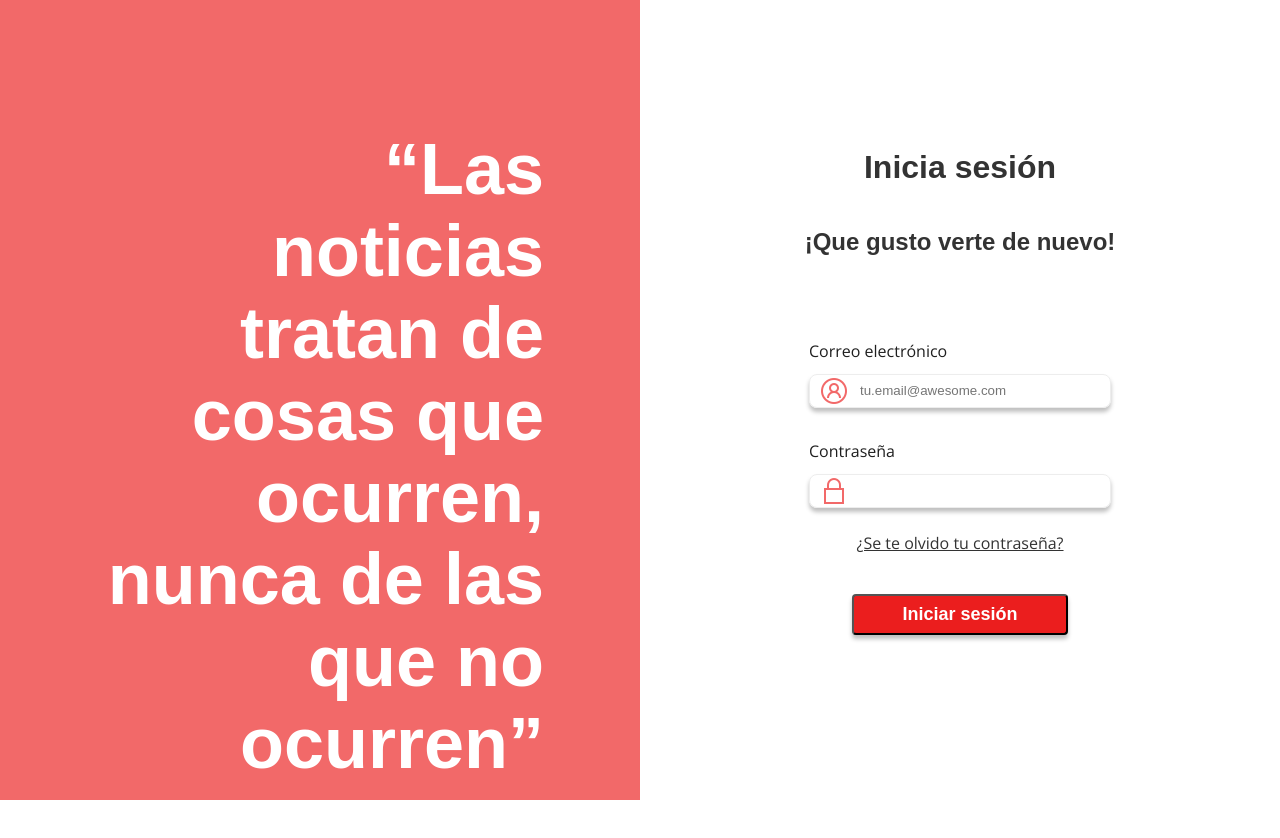
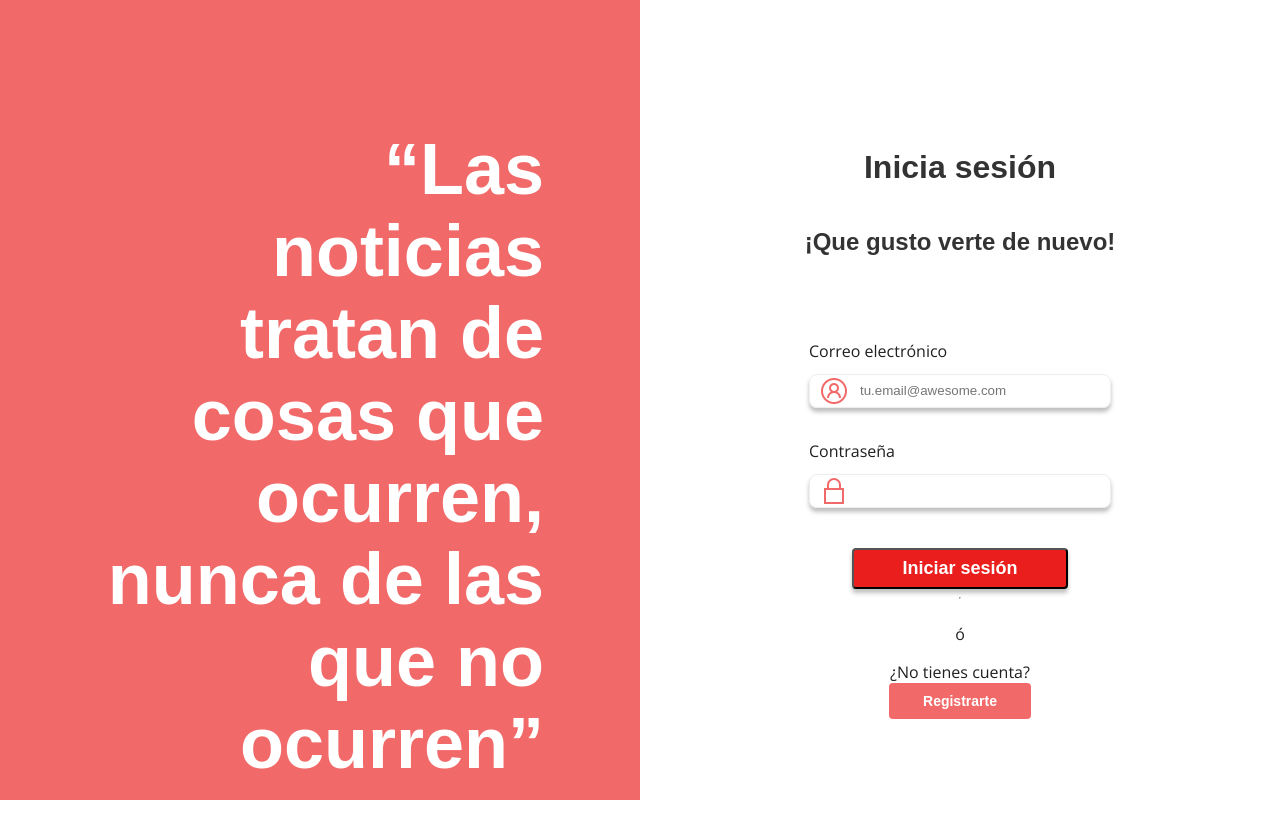
Before and after one commit to MikeMV97/esFakeFrontend, a Next.js app: page /login in a window 1280 px wide. Shown: the top 838 px of the page. Built offline with nearby package versions, Linux system fonts and the light colour scheme; a web font is replaced by a local one.

Commit message:
Fix navigation and views

```diff
--- a/components/LoginForm/index.js
+++ b/components/LoginForm/index.js
@@ -1,12 +1,17 @@
 import { StyledForm } from "./styles";
+import { useRouter } from "next/router";
+// import {useRef} from 'react';
+import { Button } from "../../styles/Button/Button";
+import Link from "next/link";
 import { InputText } from "../InputText";
 import { useForm } from "../../hooks/useForm";
 import { createCookie } from "../../utils/cookies";
 import axios from "axios";
 
 export default function LoginForm() {
-
+	const router = useRouter();
 	const { form, handleChange } = useForm({ email: '', password: '' })
+	// const refPswd = useRef(null);
 
 	const signInUser = async (email, password) => {
 		const urlSignIn = `${process.env.NEXT_PUBLIC_BACKEND_HOST}/api/auth/sign-in`
@@ -23,19 +28,23 @@ export default function LoginForm() {
 					password
 				}
 			});
-        console.log({ loggedUser });
 			const { token, user } = loggedUser;
-        createCookie('token', token)
+			if (!token || !user) {
+				throw new Error('Error al iniciar sesión')
+			}
+			createCookie('token', token);
 			createCookie('user', user);
+			router.push('/analysis');
 		} catch (error) {
-      console.log(error)
+			console.log(error);
+			alert('No fue posible iniciar sesión. Credenciales incorrectas');
 		}
 	}
 
 	return (
-    <StyledForm onSubmit={(event) =>{
+		<StyledForm onSubmit={(event) => {
 			event.preventDefault()
-      console.log(form)
+			// console.log(form)
 			if (form.email && form.password) {
 				signInUser(form.email, form.password);
 			}
@@ -57,10 +66,20 @@ export default function LoginForm() {
 				value={form.password}
 				onChange={handleChange}
 			/>
-      <a className="recover-password">
+			{/* ref={refPswd} */}
+			{/* <a className="recover-password">
 				<span>¿Se te olvido tu contraseña?</span>
+			</a> */}
+
+			<input type="submit" className="submit" value="Iniciar sesión" />
+			<hr />
+			<p className="or">ó</p>
+			<span>¿No tienes cuenta?</span>
+			<Link href="/signup">
+			<a>
+				<Button secondary>Registrarte</Button>
 			</a>
-      <input type="submit" className="submit" value="Iniciar sesión" />
+			</Link>
 		</StyledForm>
 	);
 }
--- a/components/Navbar/Navbar.js
+++ b/components/Navbar/Navbar.js
@@ -22,7 +22,7 @@ export const Navbar = () => (
     </ul>
     <Link href="/login">
       <a>
-        <Button className="login">iniciar sesión</Button>
+        <Button className="login">Iniciar sesión</Button>
       </a>
     </Link>
     <Link href="/signup">
--- a/components/SideBarMenu/index.js
+++ b/components/SideBarMenu/index.js
@@ -13,12 +13,12 @@ export const SideBarMenu = () => {
             <li>Analizar noticia</li>
           </a>
         </Link>
-        <Link href="/my-analysis">
+        {/* <Link href="/my-analysis" d>
           <a>
             <Image src="/options.png" width={56} height={56} />
             <li>Mis analisis</li>
           </a>
-        </Link>
+        </Link> */}
         <Link href="/favorites">
           <a>
             <Image src="/favorites.png" width={56} height={56} />
--- a/components/SideBarMenu/styles.js
+++ b/components/SideBarMenu/styles.js
@@ -45,4 +45,8 @@ export const StyledSidebar = styled.aside`
   a:hover {
       cursor: pointer;
   }
+
+  .disabled {
+    pointer-events: none;
+  }
 `;
--- a/pages/index.js
+++ b/pages/index.js
@@ -1,8 +1,6 @@
 import { Navbar } from "../components/Navbar/Navbar";
 import { Hero } from "../components/HomeHero/Hero";
 import { ColumnWrapper } from "../styles/ColumnWrapper/ColumnWrapper";
-import { HomeBestSites } from "../components/HomeBestSites/HomeBestSites";
-import { HomeMetrics } from "../components/HomeMetrics/HomeMetrics";
 import { Footer } from "../components/Footer/Footer";
 import { Element } from "react-scroll";
 
@@ -13,12 +11,12 @@ const HomePage = () => (
       <Hero />
     </Element>
     <ColumnWrapper>
-      <Element name="bestSites">
+      {/* <Element name="bestSites">
         <HomeBestSites />
       </Element>
       <Element name="metrics">
         <HomeMetrics />
-      </Element>
+      </Element> */}
     </ColumnWrapper>
     <Footer />
   </>
```
Lines whose indentation alone changed are shown as unchanged.
